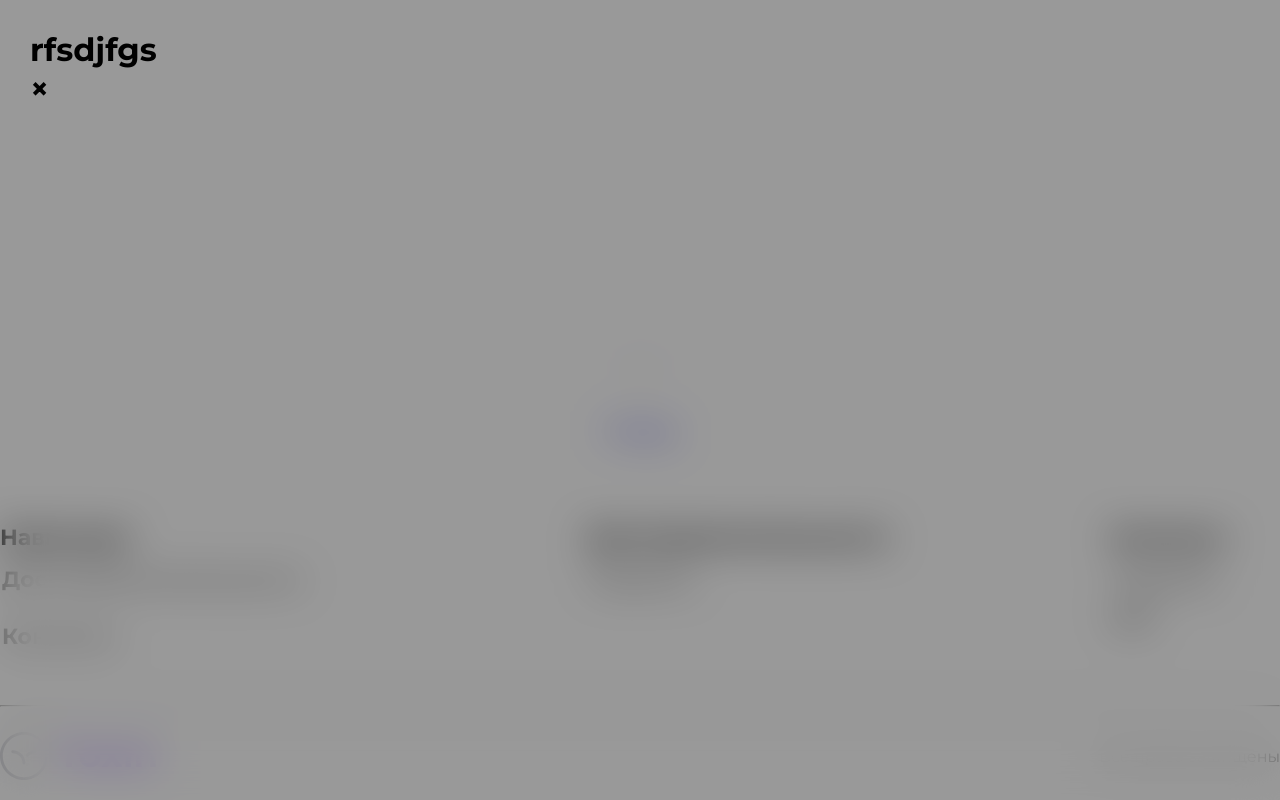
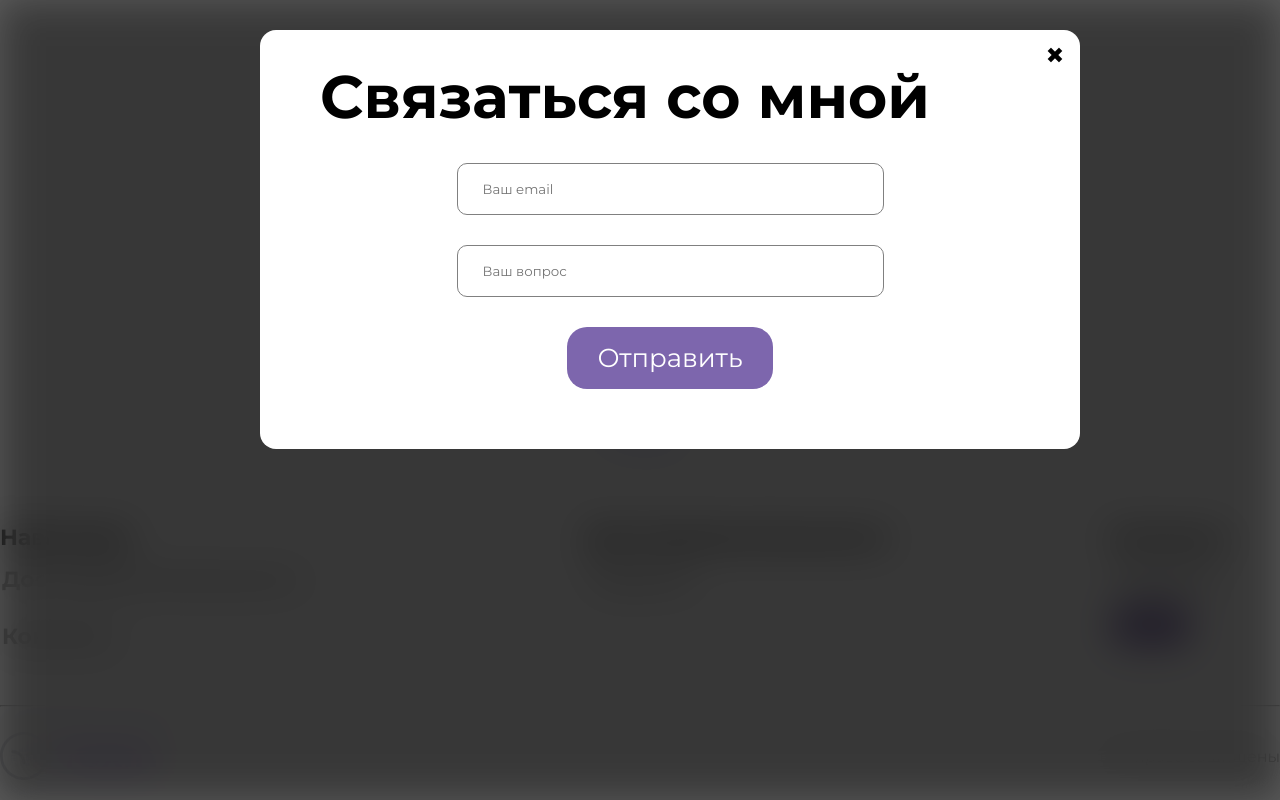
Before and after one commit to ZenBogdan2604/main-work2, a plain HTML site: page info.html in a window 1280 px wide. Both pictures are taken after a click on the button "Open". Shown: the part 394-1194 px from the top of the page. Drawn offline with nearby package versions, Linux system fonts and the light colour scheme; no server answers.

Commit message:
add another modal window

```diff
--- a/info.html
+++ b/info.html
@@ -60,11 +60,22 @@
                         <ul>
                             <li><a class="footer__text fir" href="./contacts.html">Перейти</a></li>
                         </ul>
-                        <button id="modal__btn">Open</button>
+                        <button class="section__button" id="modal__btn">Open</button>
                     <div class="modal hide" id="modal">
                         <div class="modal__content">
-                            <h1>rfsdjfgs</h1>
-                            <h1 id="modal__close">&times</h1>
+                            <div class="modal modal1">
+                                <div class="modal__main">
+                                  <h2 class="modal__title">Связаться со мной</h2>
+
+                                  <div class="modal__container">
+                                    <input type="email" placeholder="Ваш email" class="modal__email">
+                                    <input type="text" placeholder="Ваш вопрос" class="modal__text">
+                                  </div>
+
+                                  <a href=""><button class="modal__btn">Отправить</button></a>
+                                  <button id="modal__close" class="modal__close">&#10006;</button>
+                                </div>
+                            </div>
                         </div>
                     </div>
                     </div>
--- a/js/comment.js
+++ b/js/comment.js
@@ -3,9 +3,8 @@ const commentContent = document.querySelector('.comment__content');
 fetch('https://672dfd95fd89797156449049.mockapi.io/comment')
 .then(response => response.json())
 .then(comments => {
-    let commentHTML = '';
     comments.forEach(comment => {
-    commentHTML += `
+        commentContent.innerHTML += `
         <div class="comment__item">
             <div class="comment__avatar-block">
                 <img class="comment__img" src='${comment.img}'>
@@ -15,9 +14,7 @@ fetch('https://672dfd95fd89797156449049.mockapi.io/comment')
         </div>
     `;
     });
-    commentContent.innerHTML = commentHTML;
 })
 .catch(error => {
-    console.error('Ошибка при загрузке комментариев:', error);
     commentContent.innerHTML = '<p>Не удалось загрузить комментарии.</p>';
 });
--- a/js/index.js
+++ b/js/index.js
@@ -12,7 +12,6 @@ function clearActiveClasses () {
     })
 }
 
-
 //Modal window
 const modal = document.getElementById('modal');
 const modalBtn = document.getElementById('modal__btn');
```
Also changed, not shown: attrac.html (+14 -3 lines), contacts.html (+14 -3 lines), index.html (+14 -3 lines).
